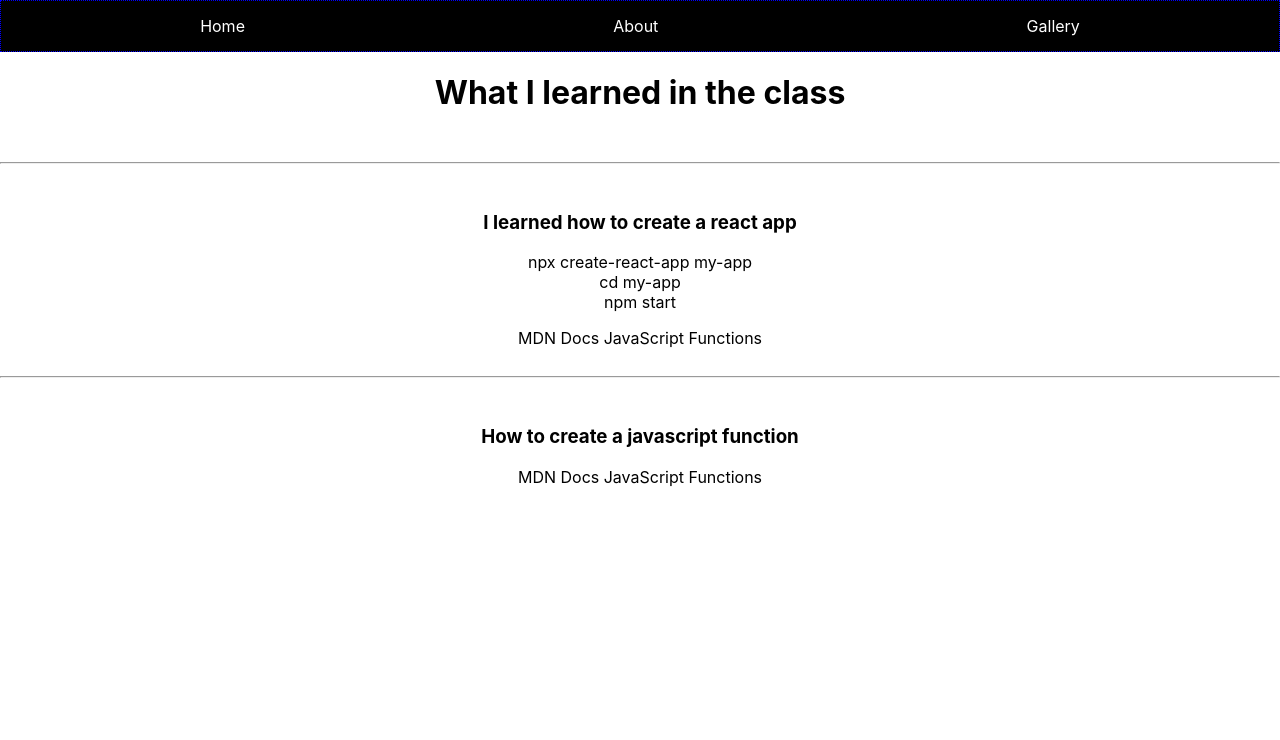
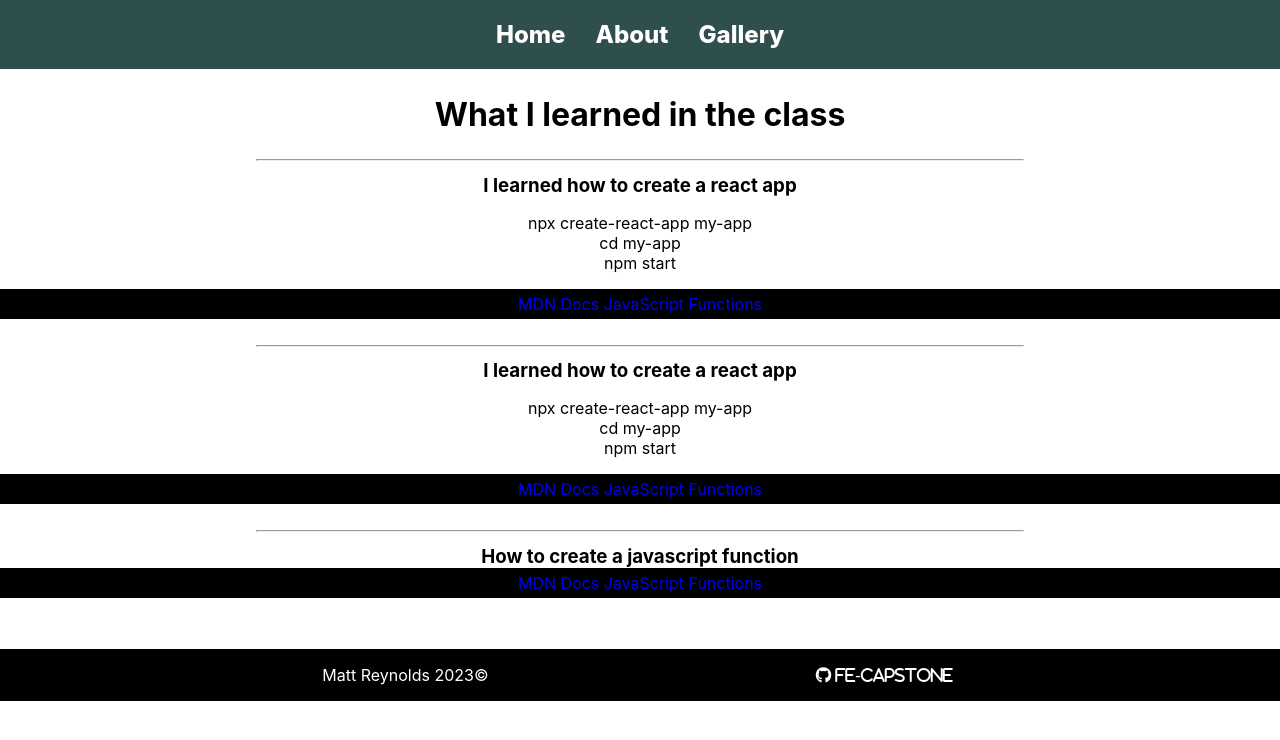
Before and after one commit to mattr2006/fe-capstone-react, a React (Create React App) app: page /about in a window 1280 px wide. Shown: the top 740 px of the page. Built offline with nearby package versions, Linux system fonts and the light colour scheme.

Commit message:
added styling

```diff
--- a/public/index.html
+++ b/public/index.html
@@ -9,7 +9,11 @@
       name="description"
       content="Web site created using create-react-app"
     />
-    <link rel="apple-touch-icon" href="%PUBLIC_URL%/logo192.png" />
+    <script
+      src="https://kit.fontawesome.com/c3e2740da5.js"
+      crossorigin="anonymous"
+    ></script>
+
     <!--
       manifest.json provides metadata used when your web app is installed on a
       user's mobile device or desktop. See https://developers.google.com/web/fundamentals/web-app-manifest/
--- a/src/App.css
+++ b/src/App.css
@@ -1,17 +1,113 @@
 .App {
+  height: 100%;
+  width: 100%;
   text-align: center;
 }
 
-.navbar {
-  display: flex;
-  justify-content: space-around;
-  background-color: black;
-  padding: 15px;
-  border: 1px dotted blue;
-  color: white;
+form {
+  padding: 2%;
 }
 
+hr {
+  display: flex;
+  justify-content: center;
+
+  margin: 0 20% 0 20%;
+}
+
+h1 {
+  margin: 0;
+  padding: 2%;
+}
+
+h3 {
+  margin: 0;
+}
+
+.sign-off-wrapper {
+  padding-bottom: 10%;
+}
+
+.navbar,
 a {
+  display: flex;
+  justify-content: center;
+  padding: 5px;
+  background-color: darkslategrey;
+
+  box-shadow: 5x;
+  text-decoration: none;
+}
+
+.form-wrapper {
+  display: flex;
+  height: 100%;
+  justify-content: center;
+  flex-direction: column;
+}
+
+.navbar .link-wrapper a {
+  display: flex;
+  background-color: darkslategray;
+  color: white;
+  font-size: 24px;
+  font-weight: 800;
+  padding: 15px;
+}
+
+.navbar a:hover {
   color: inherit;
   text-decoration: none;
+  border-radius: 5%;
+  background-color: grey;
 }
+
+.image-container a {
+  color: black;
+  text-decoration: underline;
+
+  background-color: gray;
+}
+
+.link-wrapper a {
+  background-color: white;
+}
+
+.show-wrapper {
+  height: 100%;
+}
+
+.main-content-wrapper {
+  height: 100%;
+}
+.image-container-wrapper {
+  display: flex;
+  justify-content: center;
+  height: 400px;
+  padding-bottom: 10%;
+}
+
+.image-container img {
+  border-radius: 7% 7%;
+}
+
+.image-wrapper {
+  display: grid;
+  grid-template-columns: repeat(8, 1fr);
+  grid-template-rows: repeat(8, 5vw);
+  grid-gap: 15px;
+  border: 1px dotted black;
+}
+
+.content-wrapper {
+  padding-top: 1%;
+  padding-bottom: 2%;
+}
+
+.content-wrapper a {
+  background-color: black;
+}
+
+.main-header {
+  padding-bottom: 2%;
+}
--- a/src/components/FooterComp.js
+++ b/src/components/FooterComp.js
@@ -1,9 +1,15 @@
 import React from "react";
-
+import "../components/FooterStyle.css";
 const FooterComp = () => {
   return (
-    <div>
-      <h1>hello from footer</h1>
+    <div className="footer-wrapper">
+      <p> Matt Reynolds 2023&copy; </p>
+      <a
+        href="https://github.com/mattr2006/fe-capstone-react"
+        alt="FE-Capstone"
+      >
+        <i class="fa-brands fa-github"> FE-Capstone </i>
+      </a>
     </div>
   );
 };
--- /dev/null
+++ b/src/components/FooterStyle.css
@@ -0,0 +1,19 @@
+.footer-wrapper {
+  display: flex;
+  justify-content: space-evenly;
+  width: 100%;
+  height: 5%;
+
+  color: white;
+  background-color: black;
+}
+
+.footer-wrapper a {
+  display: flex;
+  justify-content: space-evenly;
+  align-items: center;
+
+  color: inherit;
+  background-color: black;
+  text-decoration: none;
+}
--- a/src/components/MovieCard.js
+++ b/src/components/MovieCard.js
@@ -7,7 +7,12 @@ const MovieCard = (props) => {
         <div className="image-container">
           <img src={movie.show.image.medium} alt="movie"></img>
           <div>
+            <h4 placeholder="Title">{movie.show.name}</h4>
+          </div>
+          <div className="link-wrapper">
             <a href={movie.show.url}>Show Link</a>
+            <hr></hr>
+            <br></br>
           </div>
         </div>
       ))}
--- a/src/index.css
+++ b/src/index.css
@@ -1,13 +1,14 @@
 body {
   margin: 0;
-  font-family: -apple-system, BlinkMacSystemFont, 'Segoe UI', 'Roboto', 'Oxygen',
-    'Ubuntu', 'Cantarell', 'Fira Sans', 'Droid Sans', 'Helvetica Neue',
+  height: 100%;
+  font-family: -apple-system, BlinkMacSystemFont, "Segoe UI", "Roboto", "Oxygen",
+    "Ubuntu", "Cantarell", "Fira Sans", "Droid Sans", "Helvetica Neue",
     sans-serif;
   -webkit-font-smoothing: antialiased;
   -moz-osx-font-smoothing: grayscale;
 }
 
 code {
-  font-family: source-code-pro, Menlo, Monaco, Consolas, 'Courier New',
+  font-family: source-code-pro, Menlo, Monaco, Consolas, "Courier New",
     monospace;
 }
--- a/src/pages/About.js
+++ b/src/pages/About.js
@@ -1,13 +1,14 @@
 import React from "react";
+import FooterComp from "../components/FooterComp";
 
 export default function About() {
   return (
     <div className="main-content-wrapper">
       <div className="main-header">
         <h1>What I learned in the class</h1>
-        <br></br>
+
         <hr></hr>
-        <br></br>
+        <div className="content-wrapper">
           <h3>I learned how to create a react app</h3>
           <p>
             npx create-react-app my-app<br></br>cd my-app<br></br> npm start
@@ -18,10 +19,22 @@ export default function About() {
           >
             MDN Docs JavaScript Functions
           </a>
-        <br></br>
-        <br></br>
+        </div>
         <hr></hr>
-        <br></br>
+        <div className="content-wrapper">
+          <h3>I learned how to create a react app</h3>
+          <p>
+            npx create-react-app my-app<br></br>cd my-app<br></br> npm start
+          </p>
+          <a
+            href="https://create-react-app.dev/docs/getting-started"
+            alt="Create React App"
+          >
+            MDN Docs JavaScript Functions
+          </a>
+        </div>
+        <hr></hr>
+        <div className="content-wrapper">
           <h3>How to create a javascript function</h3>
           <a
             href="https://developer.mozilla.org/en-US/docs/Web/JavaScript/Guide/Functions"
@@ -29,8 +42,9 @@ export default function About() {
           >
             MDN Docs JavaScript Functions
           </a>
-        <br></br>
         </div>
+      </div>
+      <FooterComp />
     </div>
   );
 }
--- a/src/pages/Gallery.js
+++ b/src/pages/Gallery.js
@@ -1,6 +1,8 @@
 import React, { useState } from "react";
 import MovieCard from "../components/MovieCard";
 import FooterComp from "../components/FooterComp";
+import "../components/FooterStyle.css";
+import "../App.css";
 
 export default function Gallery() {
   const [data, setData] = useState(null);
@@ -31,21 +33,21 @@ export default function Gallery() {
       <div className="main-heading">
         <h1>Show Gallery</h1>
       </div>
-      <div>
+      <div className="form-wrapper">
         <form onSubmit={handleSubmit}>
           <input type="text" value={input} onChange={handleInputChange} />
           <button type="submit">Fetch Data</button>
         </form>
         {data ? (
-          <div>
+          <div className="show-wrapper">
             <h1>Fetched Shows</h1>
-            <MovieCard data={data} />;
+            <MovieCard data={data} />
           </div>
         ) : (
           <p>No data fetched yet.</p>
         )}
+        <FooterComp />
       </div>
-      <FooterComp />
     </div>
   );
 }
--- a/src/pages/Home.js
+++ b/src/pages/Home.js
@@ -1,13 +1,26 @@
 import React from "react";
 import "../App.css";
+import FooterComp from "../components/FooterComp";
 
 export default function Home() {
   return (
     <div className="main-content-wrapper">
       <div className="main-heading">
         <h1>Welcome To My React App</h1>
-        <p>Thank you for visiting!</p>
+        <h2>I have enjoyed learning React</h2>
+        <div className="image-container-wrapper">
+          <div className="image-wrapper">
+            <img src="reactjsimg.jpeg" alt="reactLogo"></img>
+          </div>
+          <div className="image-wrapper">Image2</div>
+          <div className="image-wrapper">Image3</div>
+          <div className="image-wrapper">Image4</div>
+        </div>
+        <div className="sign-off-wrapper">
+          <h3>Thank you for visiting!</h3>
+        </div>
       </div>
+      <FooterComp />
     </div>
   );
 }
```
Also changed, not shown: src/FooterComp.css (deleted), src/reactjsimg.jpeg (added). Lines whose indentation alone changed are shown as unchanged.
